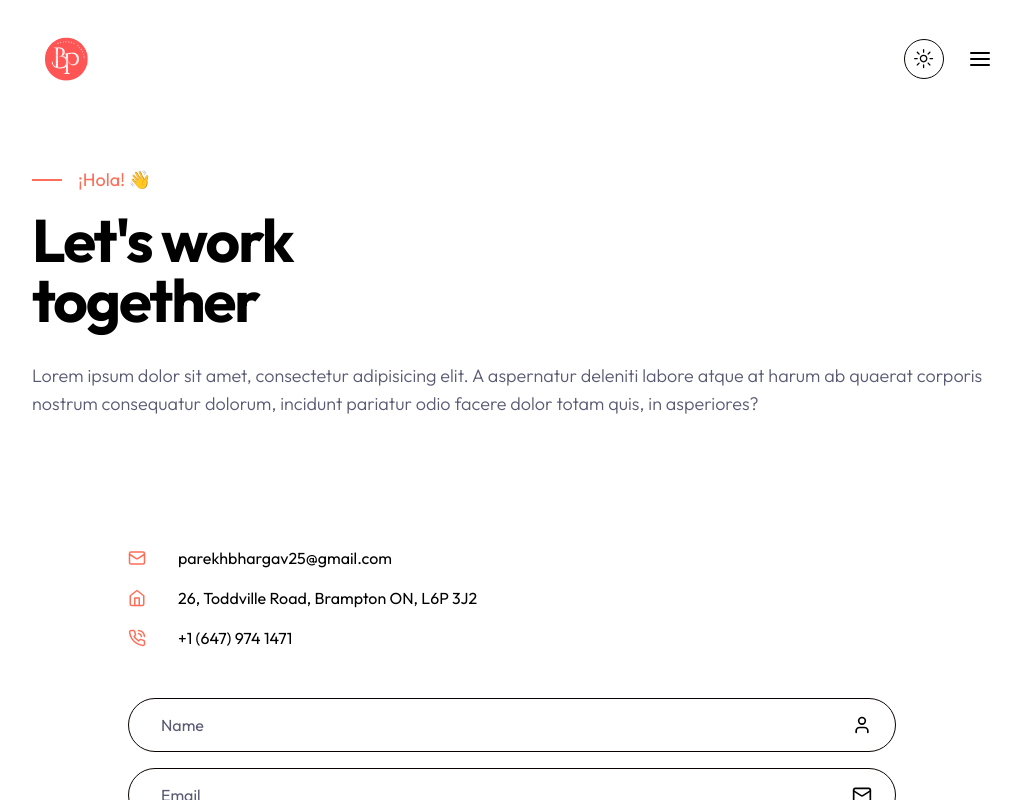
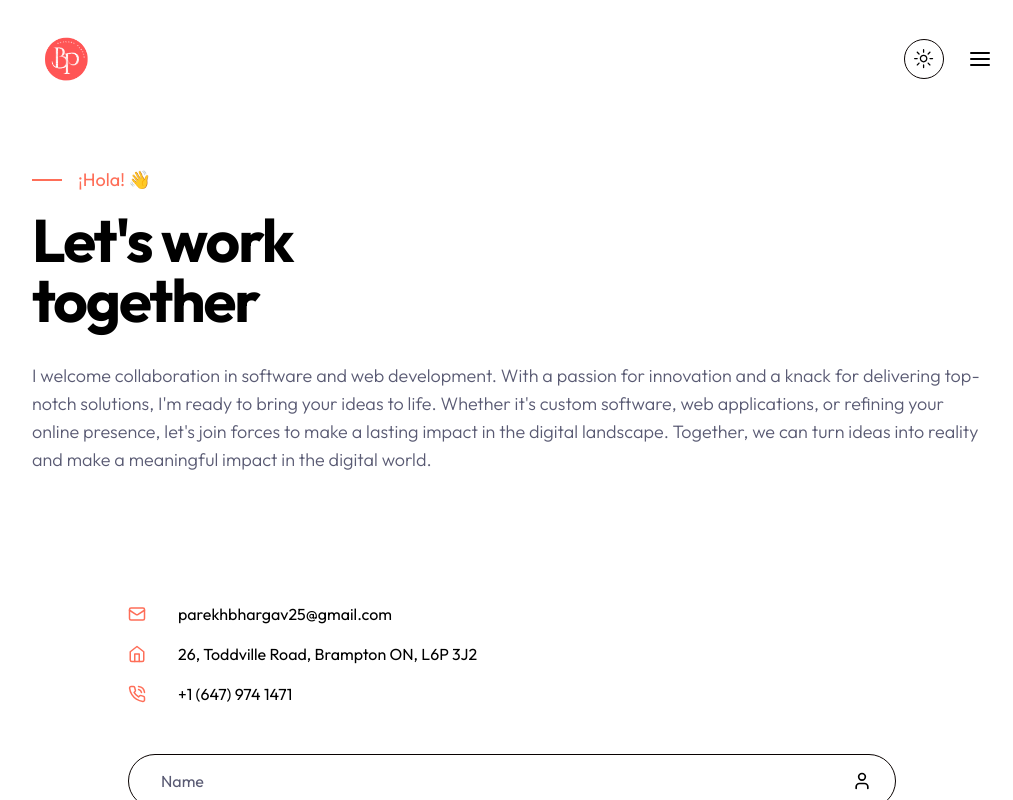
Before and after one commit to parekhbhargav25/MyPortfolio, a Next.js app in the folder my-app/: page /contact in a window 1280 px wide. Shown: the top 800 px of the page, without its empty margins (128-1141 px from the left). Built offline with nearby package versions, Linux system fonts and the light colour scheme.

Commit message:
edited contact page

```diff
--- a/my-app/app/contact/page.jsx
+++ b/my-app/app/contact/page.jsx
@@ -1,9 +1,9 @@
-'use client'
+"use client";
 
-import { MailIcon, HomeIcon,PhoneCall } from "lucide-react"
+import { MailIcon, HomeIcon, PhoneCall } from "lucide-react";
 import { useState, useEffect } from "react";
 //component
-import Form from "@/components/Form"
+import Form from "@/components/Form";
 
 const Contact = () => {
   const languages = ["gujarati", "spanish", "french", "chinese"];
@@ -44,23 +44,29 @@ const Contact = () => {
   return (
     <section>
       <div className="container mx-auto">
-                <div className="grid xl:grid-cols-2 pt-12 xl:h-[480px] mb-6 xl:mb-24">
+        <div className="mb-6 grid pt-12 xl:mb-24 xl:h-[480px] xl:grid-cols-2">
           <div className="flex flex-col justify-center">
-                        <div className="flex items-center gap-x-4 text-primary text-lg mb-4">
-                        <span className="w-[30px] h-[2px] bg-primary"></span>
+            <div className="text-primary mb-4 flex items-center gap-x-4 text-lg">
+              <span className="bg-primary h-[2px] w-[30px]"></span>
               {showContent && (
-                                <div>
-                                {getGreeting(languages[greetingIndex])}
-                                </div>
+                <div>{getGreeting(languages[greetingIndex])}</div>
               )}
             </div>
-                        <h1 className="h1 max-w-md mb-8 "> Let's work together</h1>
-                        <p className="subtitle max-w-[400px ]">Lorem ipsum dolor sit amet, consectetur adipisicing elit. A aspernatur deleniti labore atque at harum ab quaerat corporis nostrum consequatur dolorum, incidunt pariatur odio facere dolor totam quis, in asperiores?</p>
+            <h1 className="h1 mb-8 max-w-md "> Let's work together</h1>
+            <p className="subtitle max-w-[400px ]">
+              I welcome collaboration in software and web development. With a
+              passion for innovation and a knack for delivering top-notch
+              solutions, I'm ready to bring your ideas to life. Whether it's
+              custom software, web applications, or refining your online
+              presence, let's join forces to make a lasting impact in the
+              digital landscape. Together, we can turn ideas into reality and
+              make a meaningful impact in the digital world.
+            </p>
           </div>
-                    <div className="hidden xl:flex w-full bg-contact_illustration_light dark:bg-contact_illustration_dark bg-contain bg-top bg-no-repeat"></div>
+          <div className="bg-contact_illustration_light dark:bg-contact_illustration_dark hidden w-full bg-contain bg-top bg-no-repeat xl:flex"></div>
         </div>
-                <div className="grid xl:grid-cols-2 m-24 xl:mb-32">
-                    <div className="flex flex-col gap-y-4 xl:gap-y-14 mb-12 xl:mb-24  text-base xl:text-lg">
+        <div className="m-24 grid xl:mb-32 xl:grid-cols-2">
+          <div className="mb-12 flex flex-col gap-y-4 text-base xl:mb-24  xl:gap-y-14 xl:text-lg">
             {/** Mail */}
             <div className=" flex items-center gap-x-8">
               <MailIcon size={18} className="text-primary" />
@@ -81,6 +87,6 @@ const Contact = () => {
         </div>
       </div>
     </section>
-    )
-}
-export default Contact
+  );
+};
+export default Contact;
```
Lines whose indentation alone changed are shown as unchanged.
